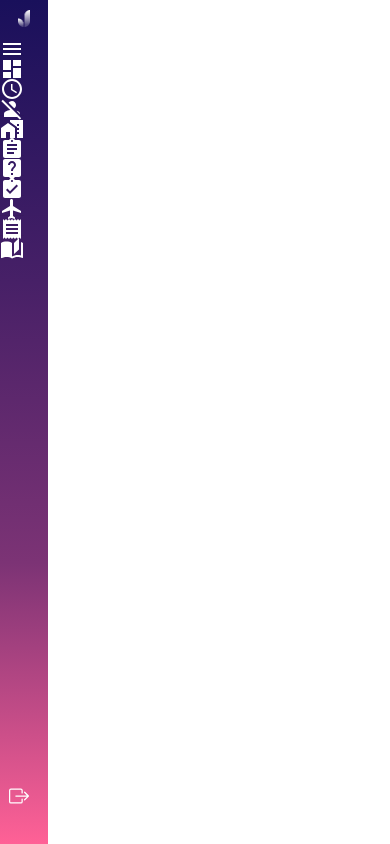
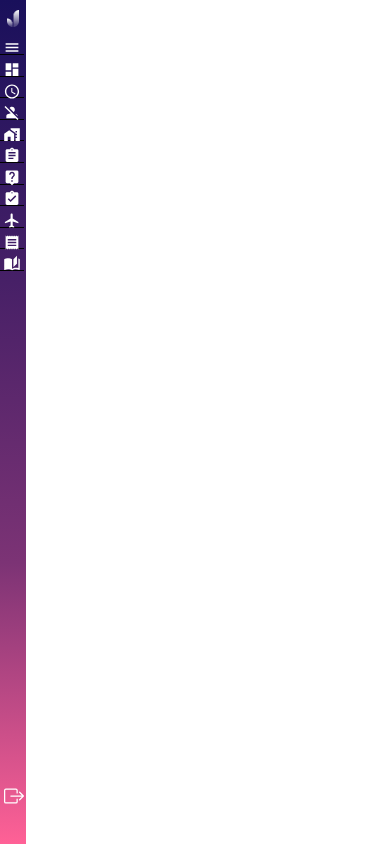
Before and after one commit to YashwanthDumpa/Module_Frontend, a React (Create React App) app: page /b in a window 390 px wide. Built offline with nearby package versions, Linux system fonts and the light colour scheme.

Commit message:
Navbar CSS

```diff
--- a/src/Components/nav.tsx
+++ b/src/Components/nav.tsx
@@ -32,16 +32,16 @@ export default function Nav(props: any) {
     }
 
     const menuItems = [
-        { title: "Dashboard", icon: <DashboardIcon /> },
-        { title: "Timesheet", icon: <AccessTimeIcon /> },
-        { title: "Leave", icon: <PersonOffIcon /> },
-        { title: "Work From Home", icon: <HomeWorkIcon /> },
-        { title: "Survey", icon: <AssignmentIcon /> },
-        { title: "Service Desk", icon: <LiveHelpIcon /> },
-        { title: "Forms", icon: <AssignmentTurnedInIcon /> },
-        { title: "Travel", icon: <FlightIcon /> },
-        { title: "Expenses", icon: <ReceiptIcon /> },
-        { title: "Learn & Development", icon: <Build /> },
+        { title: "Dashboard", icon: <DashboardIcon  className='icon'/> },
+        { title: "Timesheet", icon: <AccessTimeIcon  className='icon'/> },
+        { title: "Leave", icon: <PersonOffIcon  className='icon'/> },
+        { title: "Work From Home", icon: <HomeWorkIcon  className='icon'/> },
+        { title: "Survey", icon: <AssignmentIcon  className='icon'/> },
+        { title: "Service Desk", icon: <LiveHelpIcon  className='icon'/> },
+        { title: "Forms", icon: <AssignmentTurnedInIcon  className='icon'/> },
+        { title: "Travel", icon: <FlightIcon  className='icon'/> },
+        { title: "Expenses", icon: <ReceiptIcon className='icon'/> },
+        { title: "Learn & Development", icon: <Build  className='icon'/> },
     ];
 
 
@@ -49,7 +49,7 @@ export default function Nav(props: any) {
         <>
             <ul className='menu'>
                 <a href='https://jmangroup.com/' target="_blank"><img src={logo} className='logo' /></a>
-                <li title="home"><a href="#" onClick={handleClick} className='menu-btn'><Menu /></a></li>
+                <li title="home"><a href="#" onClick={handleClick} className='menu-btn'><Menu  className='icon'/></a></li>
                 {menuItems.map(item =>
                     <li title={item.title}><a href='#' className={item.title}>{item.icon}</a></li>
                 )}
@@ -69,7 +69,8 @@ export default function Nav(props: any) {
                 <p className="username">
                     {props.name}
                 </p>
-                <li><a href="#" className="close-btn" onClick={handleClick}><Arrow sx={{ fontSize: 20 }} /></a></li>
+                {/* sx={{ fontSize: 20 }} */}
+                <li><a href="#" className="close-btn" onClick={handleClick}><Arrow className='icon'/></a></li>
                 {menuItems.map(item =>
                     <li><a href='#' onClick={handleClick}>{item.title}</a></li>
                 )}
--- a/src/Styles/nav.css
+++ b/src/Styles/nav.css
@@ -25,7 +25,7 @@
   transition: all 0.1s ease-in-out;
 }
 
-.logo{
+.logo {
   margin-top: 10px;
   height: 25px;
   margin-bottom: 10px;
@@ -41,10 +41,10 @@
   margin-bottom: 1.7em;
 }
 
-.close-btn{
+.close-btn {
   color: white;
-  width:fit-content;
-  font-size:xx-small !important;
+  width: fit-content;
+  font-size: xx-small !important;
   margin-bottom: 6px;
   left: 85%;
 }
@@ -74,10 +74,10 @@
   height: 100%;
 }
 
-.signout{
+.signout {
   color: white;
   position: fixed;
-  top:93.2%;
+  top: 93.2%;
 }
 
 .signout-logo {
@@ -86,40 +86,74 @@
   text-align: center;
 }
 
-.signout-btn{
-  border:none;
+.signout-btn {
+  border: none;
   max-width: max-content;
   background-color: transparent;
   color: white;
   margin-right: 40px;
   position: fixed !important;
-  top:93%;
+  top: 93%;
   left: 0.8%;
 }
 
 
 @media screen and (max-width: 34em) {
   .menu {
-    width: 4em;
+    width: 2.2em;
   }
 
-  .logo{
+  .menu-bar {
+    left: 2.1em !important;
+  }
+
+  .logo {
     height: 17px;
   }
 
-  .menu li{
-    width: 2px !important;
-    height: 20px;
+  .username {
+    font-size: 12px;
+    top: 1.7%;
+    left: 3%;
+    margin-bottom: 1.1em;
   }
 
-  .menu li a{
-    line-height: 1em;
+  .menu li {
+    width: 2px !important;
+    height: 1.8em;
   }
+
+  .menu-bar li a{
+    border-bottom: 1px solid black;
+    height: 2em;
+    line-height: 2em !important;
+    font-size: 11px;
+  }
+  .menu li a {
+    line-height: 1.8em;
+    border-bottom: 1px solid black;
+
+  }
+
+  .open {
+    width: 8em;
+    height: 100%;
+  }
+
+  .icon {
+    height: 17px !important;
+  }
+
+  .signout-btn {
+    margin-left: -1.3%;
+  }
+
 
 
 }
 
 @media screen and (max-height: 34em) {
+
   .menu li,
   .menu-bar {
     font-size: 100%;
@@ -128,6 +162,7 @@
 }
 
 @media screen and (max-width: 60em) {
+
   .menu li,
   .menu-bar {
     font-size: 100%;
@@ -136,12 +171,14 @@
 }
 
 @media screen and (max-height: 60em) {
+
   .menu li,
   .menu-bar {
     font-size: 100%;
     left: 3.87em;
   }
 }
+
 /* @media screen and (max-height: 34em) and (max-width: 500px){
   .mengu{
         height:3.5em;
```
